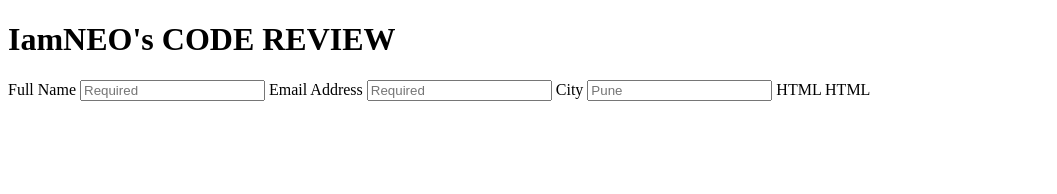
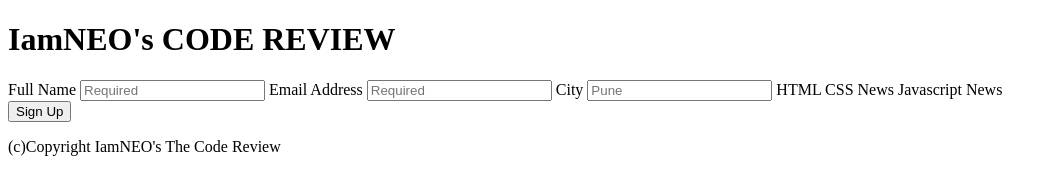
Before and after one commit to iamneo-production/cedaecbdcebf305594537bbaaaabbcbbfefone, a plain HTML site: page public/index.html in a window 1280 px wide. Shown: the whole page, without its empty margins (0-1057 px from the left). Drawn offline with Linux system fonts and the light colour scheme.

Commit message:
Backup Commit

```diff
--- a/public/index.html
+++ b/public/index.html
@@ -13,7 +13,10 @@
            <label>City</label>
            <input type="text" id="city" name="user_city" placeholder="Pune">
            <label class="checkbox">HTML</label>
-           <label class="checkbox">HTML</label>
+           <label class="checkbox">CSS News</label>
+           <label class="checkbox">Javascript News</label>
         </form>
+            <button type="submit">Sign Up</button>
+            <p class="footer">(c)Copyright IamNEO's The Code Review</p>
     </body>
 </html>
```
